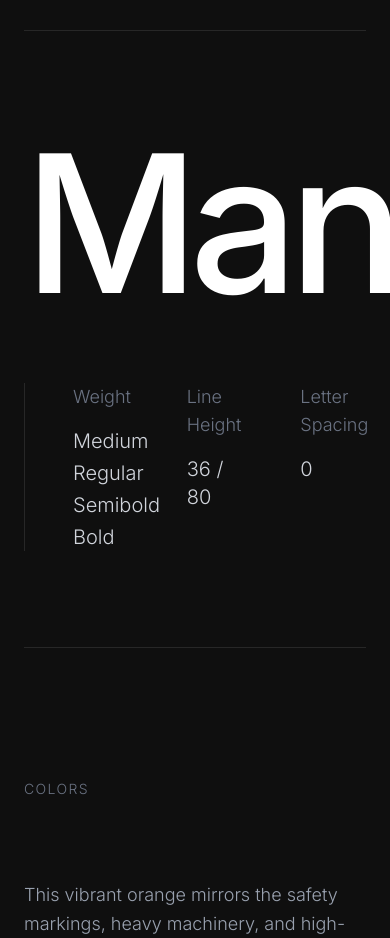
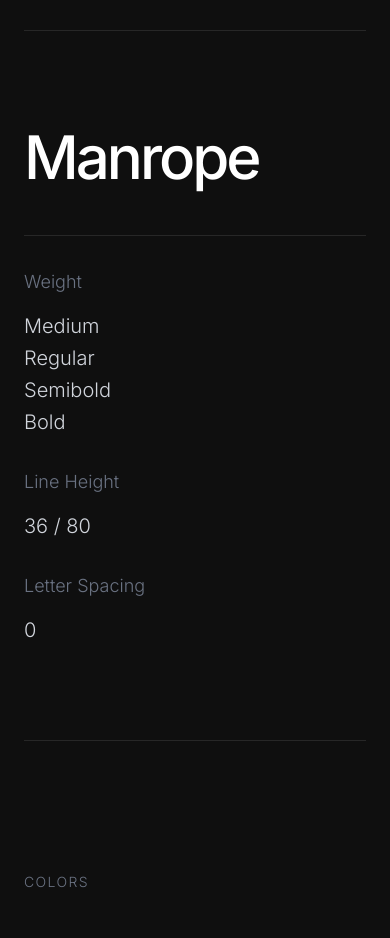
Before and after one commit to Madhankannan02/Portfolio, a React (Vite) app: page /titan-storage in a window 390 px wide. Shown: the part 5440-6378 px from the top of the page. Built offline with nearby package versions, Linux system fonts and the light colour scheme.

Commit message:
Alignment for typography section - mobile version

```diff
--- a/src/components/pages/TitanStorage.jsx
+++ b/src/components/pages/TitanStorage.jsx
@@ -314,11 +314,11 @@
 
                     {/* Typography Subsection */}
                     <FadeIn delay={0.2}>
-                        <div className="grid grid-cols-1 lg:grid-cols-2 gap-16 items-center mb-32 border-b border-white/10 pb-24">
+                        <div className="grid grid-cols-1 lg:grid-cols-2 gap-12 lg:gap-16 items-start lg:items-center mb-32 border-b border-white/10 pb-24">
                             <div>
-                                <h2 className="text-[12rem] leading-none font-medium tracking-tighter text-white">Manrope</h2>
+                                <h2 className="text-6xl md:text-8xl lg:text-[12rem] leading-none font-medium tracking-tighter text-white break-words">Manrope</h2>
                             </div>
-                            <div className="grid grid-cols-3 gap-12 border-l border-white/10 pl-12">
+                            <div className="grid grid-cols-1 md:grid-cols-3 gap-8 md:gap-12 border-t md:border-t-0 md:border-l border-white/10 pt-8 md:pt-0 md:pl-12">
                                 <div className="space-y-2">
                                     <h4 className="text-gray-500 text-lg mb-4">Weight</h4>
                                     <ul className="space-y-1 text-xl text-gray-300">
```
